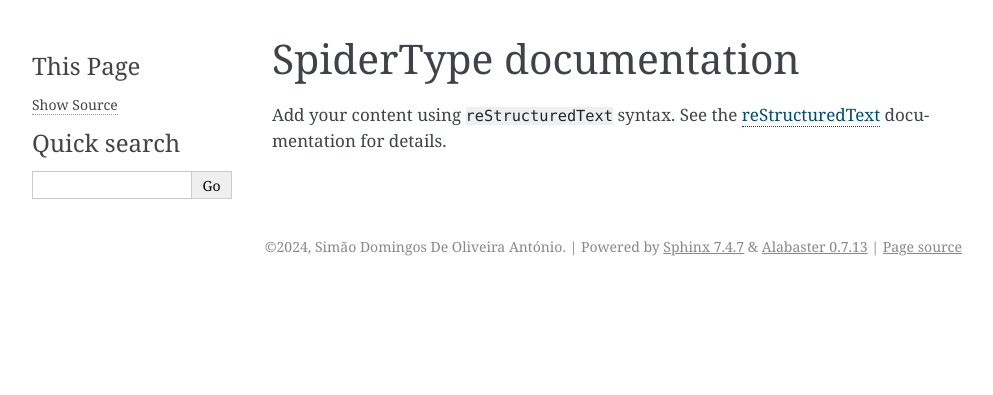
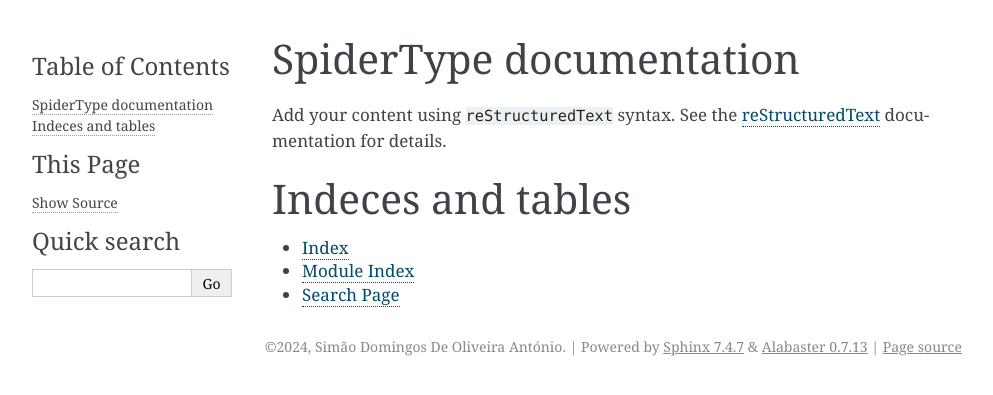
Before and after one commit to simondev413/spidertype, a Sphinx documentation site: the page built from docs/source/index.rst, in a window 1280 px wide. Shown: the top 395 px of the page, without its empty margins (148-1141 px from the left). Built offline with Sphinx 7.4.7, drawn with Linux system fonts in a browser that asks for light colours.

```diff
--- a/docs/source/conf.py
+++ b/docs/source/conf.py
@@ -14,7 +14,10 @@ release = '1.0'
 # -- General configuration ---------------------------------------------------
 # https://www.sphinx-doc.org/en/master/usage/configuration.html#general-configuration
 
-extensions = []
+extensions = [
+    'sphinx.ext.autodoc',
+    'sphinx.ext.napolean'
+    ]
 
 templates_path = ['_templates']
 exclude_patterns = []
--- a/docs/source/index.rst
+++ b/docs/source/index.rst
@@ -14,3 +14,12 @@ documentation for details.
 .. toctree::
    :maxdepth: 2
    :caption: Contents:
+
+
+Indeces and tables
+==================
+
+
+* :ref:`genindex`
+* :ref:`modindex`
+* :ref:`search`
```
